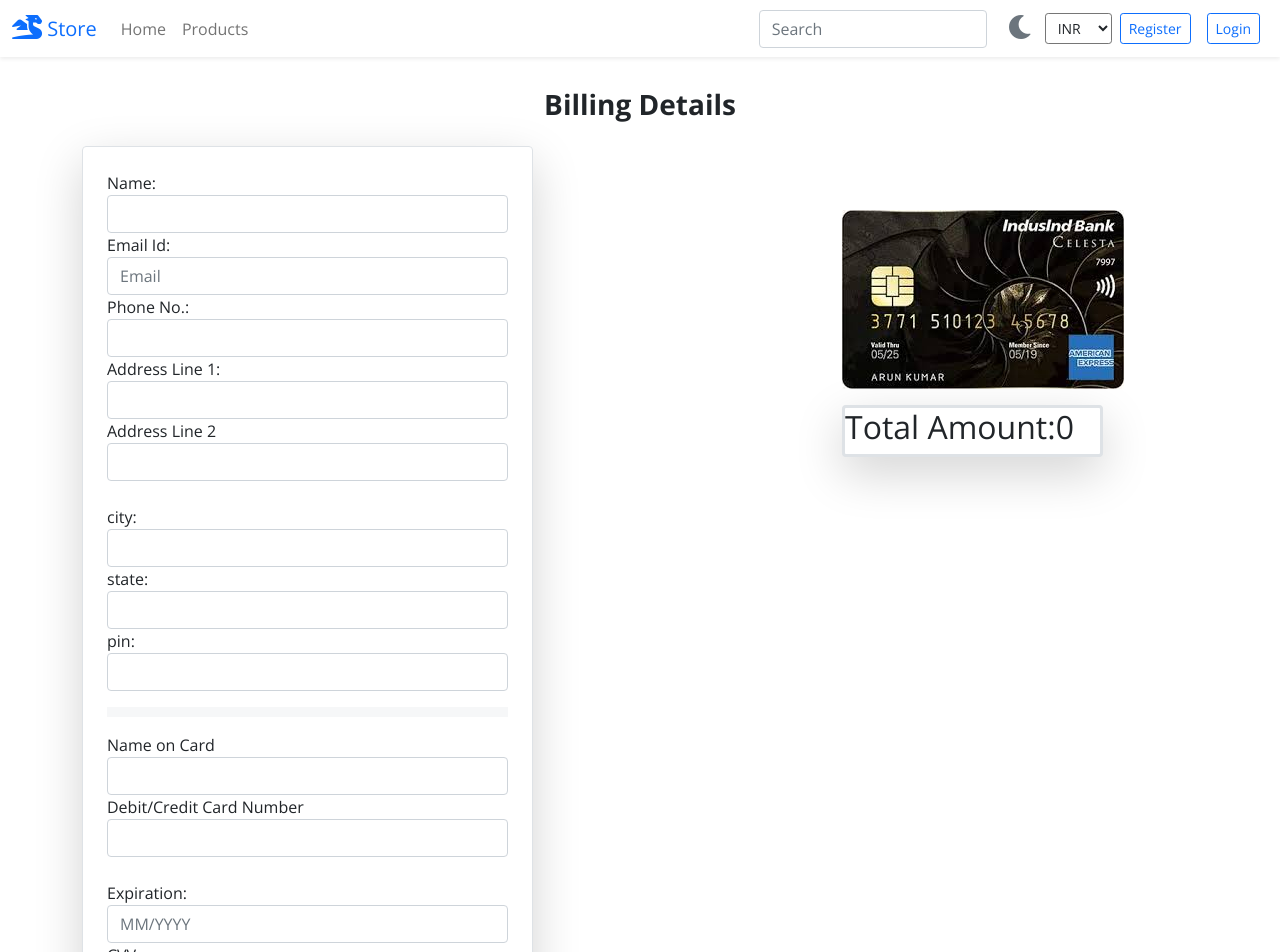
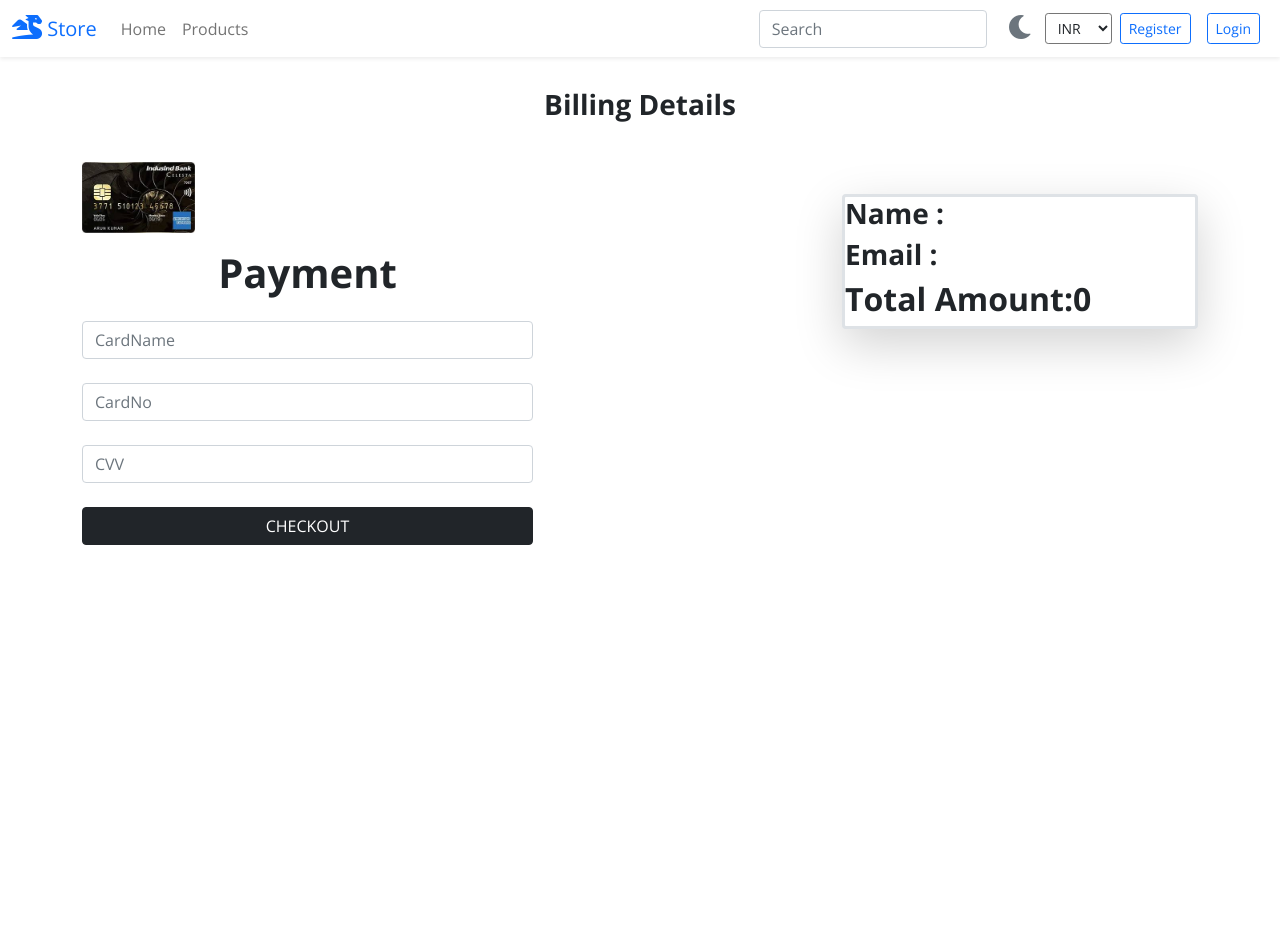
Before and after one commit to Revanth12-creator/shop-app-react, a React (Create React App) app: page /checkout in a window 1280 px wide. Shown: the top 952 px of the page. After the commit the page ends 800 px from the top, so only its background shows below. Built offline with nearby package versions, Linux system fonts and the light colour scheme; a web font is replaced by a local one.

Commit message:
8th commit

```diff
--- a/src/components/TextBox.tsx
+++ b/src/components/TextBox.tsx
@@ -2,7 +2,7 @@ import React, { useEffect, useState } from "react";
 
 type Props = {
   label?: string;
-  type: "text" | "password" | "email" | "file";
+  type: "text" | "password" | "email" | "file" | "number";
   textChange: (value: string) => void;
   placeholder?: string;
 };
--- a/src/containers/Checkout.tsx
+++ b/src/containers/Checkout.tsx
@@ -10,6 +10,8 @@ import Container from "../components/Container";
 import Row from "../components/Row";
 import LoadingActions from "../store/actions/LoadingActions";
 import UserActions from "../store/actions/UserActions";
+import UserService from "../services/UserService";
+import TextBox from "../components/TextBox";
 
 type Props = {
   cartItems: CartType[];
@@ -19,47 +21,61 @@ type Props = {
 } & RouteComponentProps;
 type State = {
   reRender: boolean;
-  name: string;
-  email: string;
-  phone: number;
-  line1: string;
-  line2: string;
-  city: string;
-  state: string;
-  pincode: number;
   cardUName: string;
-  cardNo: number;
-  expiration: string;
-  cvv: number;
-  formData: any;
+  cardNo: any;
+  // expiration: string;
+  cvv: any;
+  userList: any;
+  addressData: any;
 };
 
 class Checkout extends React.Component<Props, State> {
   state: State = {
     reRender: false,
-    name: "",
-    email: "",
-    phone: 0,
-    line1: "",
-    line2: "",
-    city: "",
-    state: "",
-    pincode: 0,
     cardUName: "",
-    cardNo: 0,
-    expiration: "",
-    cvv: 0,
-    formData: [],
+    cardNo: "",
+    // expiration: "",
+    cvv: "",
+    userList: [],
+    addressData: [],
   };
+
+  async componentDidMount() {
+    try {
+      const { data } = await UserService.profile();
+      console.log("userData", data);
+      this.setState({
+        userList: data,
+        addressData: data.address,
+      });
+    } catch (e) {
+      console.log(e);
+    }
+  }
+
   render() {
-    const submit = (e: any) => {
+    console.log();
+    const submit = async (e: any) => {
       e.preventDefault();
+      alert("Payment Done Successfully ");
+      const { cardUName, cardNo, cvv } = this.state;
+      const payment = await UserService.paymentPost(
+        cardUName,
+        cardNo,
+        // expiration,
+        cvv
+      );
 
       this.setState({
         reRender: true,
-        formData: this.state,
+        cardUName: this.state.cardUName,
+        cardNo: this.state.cardNo,
+        // expiration: this.state.expiration,
+        cvv: this.state.cvv,
+        userList: data,
       });
     };
+
     let finalData: number = 0;
     const data = this.props.cartItems.map((val: any) => {
       {
@@ -69,7 +85,7 @@ class Checkout extends React.Component<Props, State> {
 
     const redirecting = () => {
       if (this.state.reRender === true) {
-        return <Redirect to="/" />;
+        return <Redirect to="/products" />;
       }
     };
     return (
@@ -82,78 +98,83 @@ class Checkout extends React.Component<Props, State> {
               </h2>
               <Row>
                 <Column size={5} classes="bg-light">
-                  {redirecting}
-                  <form
-                    onSubmit={submit}
-                    className="needs-validation border  p-4 shadow-lg  rounded "
-                    noValidate
-                  >
-                    Name:
-                    <input type="text" className="form-control" required />
-                    Email Id:
-                    <input
-                      type="email"
-                      className="form-control"
-                      placeholder="Email"
-                      required
+                  <div className="mx-auto my-3">
+                    <img src="./card1.jpg" alt="" className="w-25" />
+                  </div>
+                  <h1 className="text-center fw-bold">Payment</h1>
+                  <form action="" onSubmit={submit}>
+                    {redirecting()}
+                    <TextBox
+                      placeholder={"CardName"}
+                      type={"text"}
+                      textChange={(cardUName) => this.setState({ cardUName })}
                     />
-                    Phone No.:
-                    <input type="number" className="form-control" required />
-                    Address Line 1:
-                    <input type="text" className="form-control" required />
-                    Address Line 2
-                    <input type="text" className="form-control" required />{" "}
-                    <br />
-                    <div className="">
-                      city:
-                      <input
-                        type="text"
-                        className="form-control"
-                        required
-                      />{" "}
-                      state:
-                      <input type="text" className="form-control" required />
-                      pin:
-                      <input type="number" className="form-control" required />
-                    </div>
-                    <hr className="border border-5 bg-gradient" />
-                    Name on Card
-                    <input type="text" className="form-control" required />
-                    Debit/Credit Card Number
-                    <input type="number" className="form-control" required />
-                    <br />
-                    <div className="">
-                      <label htmlFor="">Expiration:</label>
-                      <input
-                        type="number"
-                        className="form-control"
-                        placeholder="MM/YYYY"
-                        required
-                      />
-                      <label htmlFor="">CVV:</label>
-                      <input
-                        type="number"
-                        className="form-control"
-                        placeholder="XXX"
-                        required
-                      />
-                    </div>{" "}
-                    <br />
-                    <button
-                      id="btn"
-                      className="btn btn-dark  active display-6 "
-                      type="submit"
-                    >
-                      Continue to checkout
+                    <TextBox
+                      placeholder={"CardNo"}
+                      type={"number"}
+                      textChange={(cardNo) => this.setState({ cardNo })}
+                    />
+                    {/* <TextBox
+                    placeholder={"Expiration"}
+                    type={"text"}
+                    textChange={(expiration) => this.setState({ expiration })}
+                  /> */}
+                    <TextBox
+                      placeholder={"CVV"}
+                      type={"number"}
+                      textChange={(cvv) => this.setState({ cvv })}
+                    />
+                    <button className={"btn btn-dark w-100 text-uppercase"}>
+                      CheckOut{" "}
                     </button>
                   </form>
                 </Column>
-                <Column size={3} classes="offset-md-3 mt-5">
-                  <div className="mx-auto my-3">
-                    <img src="./card1.jpg" alt="" className="" />
-                  </div>
-                  <div className="card border border-3 fw-bold shadow-lg">
-                    <h2> Total Amount:{finalData}</h2>
+                <Column size={4} classes="offset-md-3 mt-5">
+                  <div className="card border border-3 shadow-lg">
+                    <h3 className="fw-bold text-dark ">
+                      Name :{" "}
+                      <span className="text-warning">
+                        {" "}
+                        {this.state.userList.userName}
+                      </span>
+                    </h3>
+                    <h3 className="fw-bold text-dark">
+                      Email :{" "}
+                      <span className="text-warning">
+                        {this.state.userList.userEmail}{" "}
+                      </span>{" "}
+                    </h3>
+                    {this.state.addressData.map((addr: any) => (
+                      <div>
+                        <h3 className="fw-bold text-dark">
+                          Address1 :{" "}
+                          <span className="text-warning">{addr.line1} </span>{" "}
+                        </h3>
+                        <h3 className="fw-bold text-dark">
+                          Address2 :{" "}
+                          <span className="text-warning">{addr.line1} </span>{" "}
+                        </h3>
+                        <h3 className="fw-bold text-dark">
+                          Address1 :{" "}
+                          <span className="text-warning">{addr.line2} </span>{" "}
+                        </h3>
+                        <h3 className="fw-bold text-dark">
+                          City :{" "}
+                          <span className="text-warning">{addr.city} </span>{" "}
+                        </h3>
+                        <h3 className="fw-bold text-dark">
+                          State :{" "}
+                          <span className="text-warning">{addr.state} </span>{" "}
+                        </h3>
+                        <h3 className="fw-bold text-dark">
+                          Pinocode :{" "}
+                          <span className="text-warning">{addr.pincode} </span>{" "}
+                        </h3>
+                      </div>
+                    ))}
+                    <div>
+                      <h2 className="fw-bold"> Total Amount:{finalData}</h2>
+                    </div>
                   </div>
                 </Column>
               </Row>
--- a/src/containers/ProductDetail.tsx
+++ b/src/containers/ProductDetail.tsx
@@ -25,7 +25,9 @@ class ProductDetail extends React.Component<RouteComponentProps> {
       console.log("error", e);
     }
   }
+
   render() {
+    console.log(this.state.productList);
     return (
       <ErrorBoundary>
         <Row>
--- a/src/containers/Profile.tsx
+++ b/src/containers/Profile.tsx
@@ -44,6 +44,7 @@ class Profile extends React.Component<Props, State> {
     console.log("address", this.state.userList);
 
     const deleteAddress = async (e: any) => {
+      window.confirm("Are you sure you want to delete this item?");
       let deleteAddressId = e.target.value;
       console.log("id", deleteAddressId);
       const url = `${constants.BASE_URL}/address/${deleteAddressId}`;
@@ -117,7 +118,10 @@ class Profile extends React.Component<Props, State> {
             <div className="d-flex ">
               <div>
                 <NavLink to={"/add"}>
-                  <button type="button" className="btn btn-success rounded">
+                  <button
+                    type="button"
+                    className="btn btn-success mx-4 rounded"
+                  >
                     Add Address{" "}
                   </button>
                 </NavLink>
--- a/src/containers/UploadeResume.tsx
+++ b/src/containers/UploadeResume.tsx
@@ -1,56 +1,63 @@
-import React, { SyntheticEvent, Fragment } from "react";
+import React, { SyntheticEvent } from "react";
 import { Redirect, RouteComponentProps } from "react-router";
 import Column from "../components/Column";
 import Row from "../components/Row";
-import ProductService from "../services/ProductService";
-import ErrorBoundary from "../components/ErrorBoundary";
-import ImageWithFallback from "../components/ImageWithFallback";
 import Container from "../components/Container";
-import TextBox from "../components/TextBox";
-import { NavLink } from "react-router-dom";
 import UserService from "../services/UserService";
-import { connect } from "react-redux";
-import { Dispatch } from "redux";
-import LoadingActions from "../store/actions/LoadingActions";
-import UserActions from "../store/actions/UserActions";
-import formatter from "../utils/formatter";
-import LoadingWrapper from "../components/LoadingWrapper";
-import { StoreType } from "../types";
 
-type RegisterProps = {
-  //   addressError: (error: string) => void;
-  //   errorMessage: string | null;
-  //   showLoader: () => void;
-  //   hideLoader: () => void;
-} & RouteComponentProps;
+type State = {
+  file: any;
+  redirect: boolean;
+};
+class UploadeResume extends React.Component<State> {
+  state: State = { file: [], redirect: false };
 
-class UploadeResume extends React.Component<RegisterProps> {
+  handleSubmit = (e: any) => {
+    this.setState({
+      [e.target.name]: e.target.value,
+    });
+  };
+
   submitFile = async (e: SyntheticEvent) => {
     try {
       e.preventDefault();
-      //   const { data } = await UserService.addressPost();
-      //   this.props.showLoader();
-      //   this.props.hideLoader();
-      this.props.history.push("/profile");
+      const { file } = this.state;
+      const { data } = await UserService.uploadImage(file);
+      this.setState({
+        file: this.state.file,
+        redirect: true,
+      });
     } catch (e) {
-      //   this.props.addressError(formatter.titlecase(e.message.toString()));
-      //   this.props.hideLoader();
       console.log(e);
     }
   };
+
   render() {
+    const redirecting = () => {
+      if (this.state.redirect === true) {
+        return <Redirect to="/payment" />;
+      }
+    };
+    console.log("files", this.state.file);
     return (
       <Container>
         <Row>
           <Column size={5}>
             <div className="card mx-auto col-md-8">
               <h1 className="mx-auto fw-bold ">UpLoad Resume</h1>
-              <form action="">
-                <TextBox
-                  placeholder={"Upload File"}
+              <form action="" onSubmit={this.submitFile}>
+                {redirecting()}
+                <label htmlFor="file"></label>
+                <input
+                  type="file"
+                  name="file"
+                  id="file"
+                  onChange={this.handleSubmit}
+                />
+                {/* <TextBox
                   type={"file"}
-                  textChange={() => this.setState({})}
-                />
+                  textChange={(file) => this.setState({ file })}
+                /> */}
                 <button className={"btn btn-dark w-100 text-uppercase"}>
                   Submit{" "}
                 </button>
@@ -62,16 +69,5 @@ class UploadeResume extends React.Component<RegisterProps> {
     );
   }
 }
-const mapStoreDataToProps = (storeData: StoreType) => {
-  return {
-    errorMessage: storeData.userSession.error,
-  };
-};
-const mapDispatchToProps = (dispatch: Dispatch) => {
-  return {
-    // addressError: (err: string) => dispatch(UserActions.addressError(err)),
-    hideLoader: () => dispatch(LoadingActions.hideLoader()),
-    showLoader: () => dispatch(LoadingActions.showLoader()),
-  };
-};
-export default connect(mapStoreDataToProps, mapDispatchToProps)(UploadeResume);
+
+export default UploadeResume;
```
Also changed, not shown: src/containers/Cart.tsx (+11 -4 lines), src/services/UserService.ts (+19 -1 lines).
